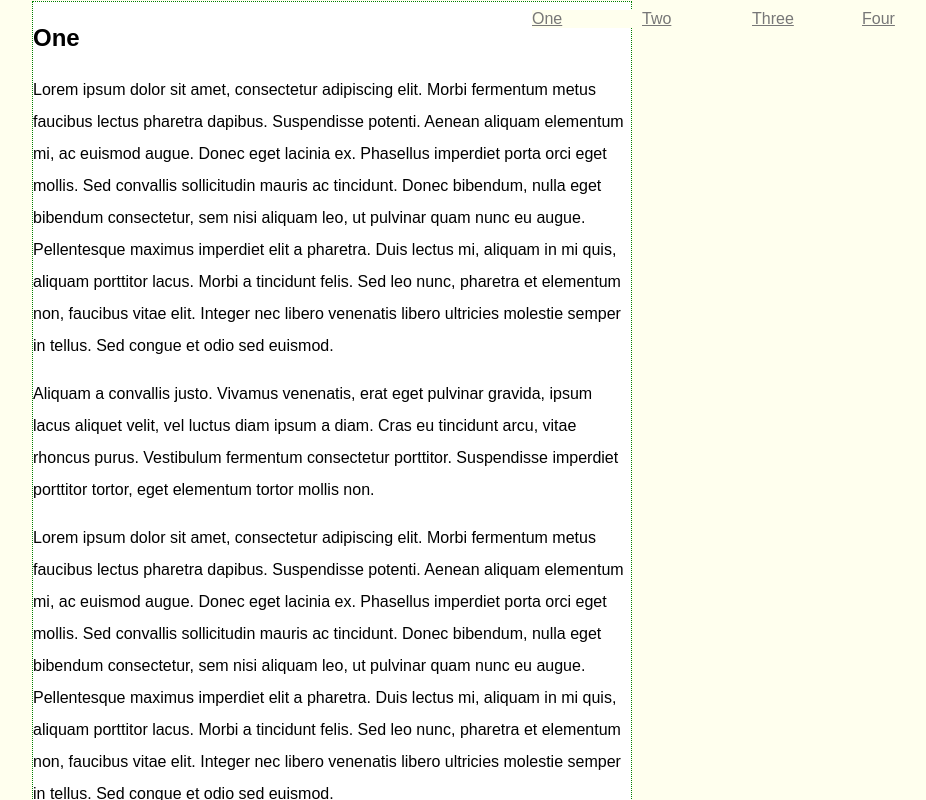
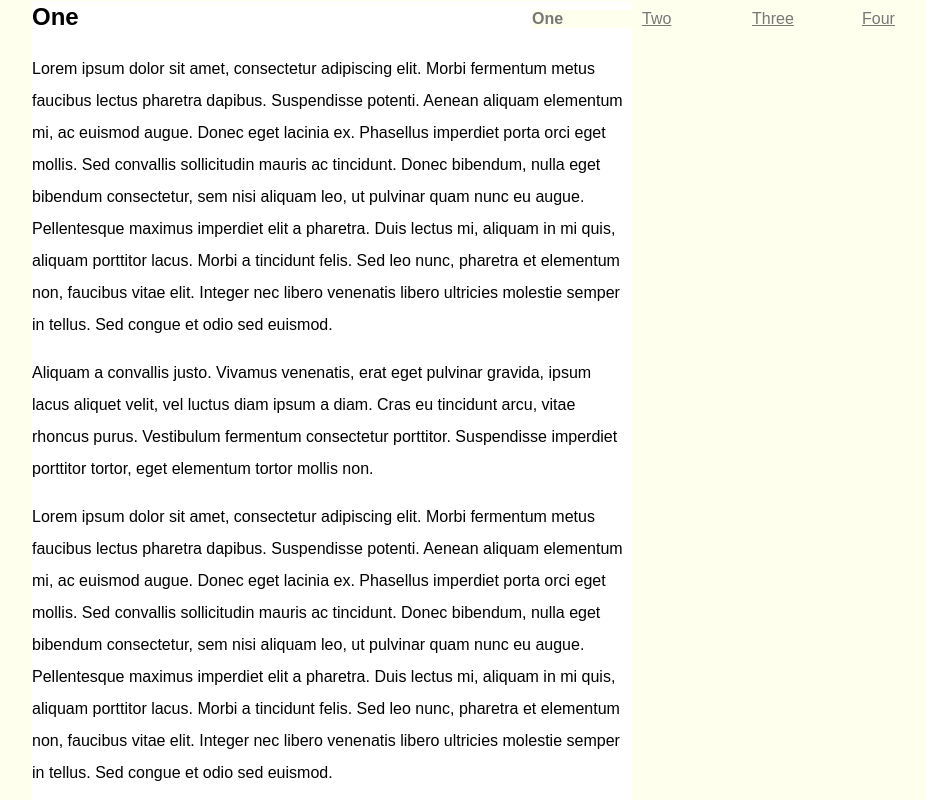
Before and after one commit to rikardlinde/udacity, a plain HTML site: page Landing Page/index.html in a window 1280 px wide. Both pictures are taken after a click on the link "One". Shown: the part 102-902 px from the top of the page, without its empty margins (308-1234 px from the left). Drawn offline with Linux system fonts and the light colour scheme.

Commit message:
Update style.css

```diff
--- a/Landing Page/css/style.css
+++ b/Landing Page/css/style.css
@@ -46,6 +46,13 @@ body {
 
 }
 
+.active {
+
+    font-weight: 900;
+    text-decoration: none !important;
+
+}
+
 .icon {
 
     font-size: 20px;
@@ -82,7 +89,6 @@ main {
 section {
 
     margin-bottom: 40%;
-    border: 1px dotted green;
 
 }
 
```
